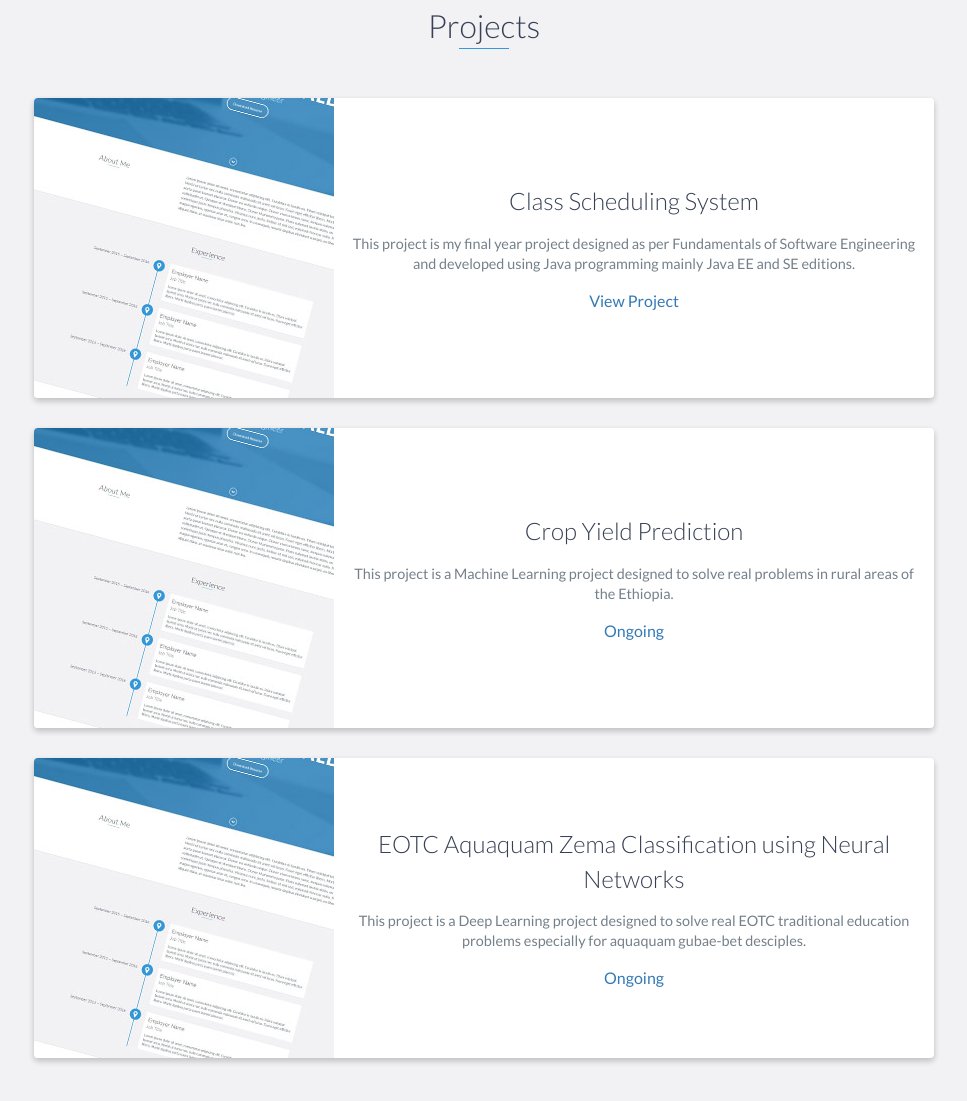
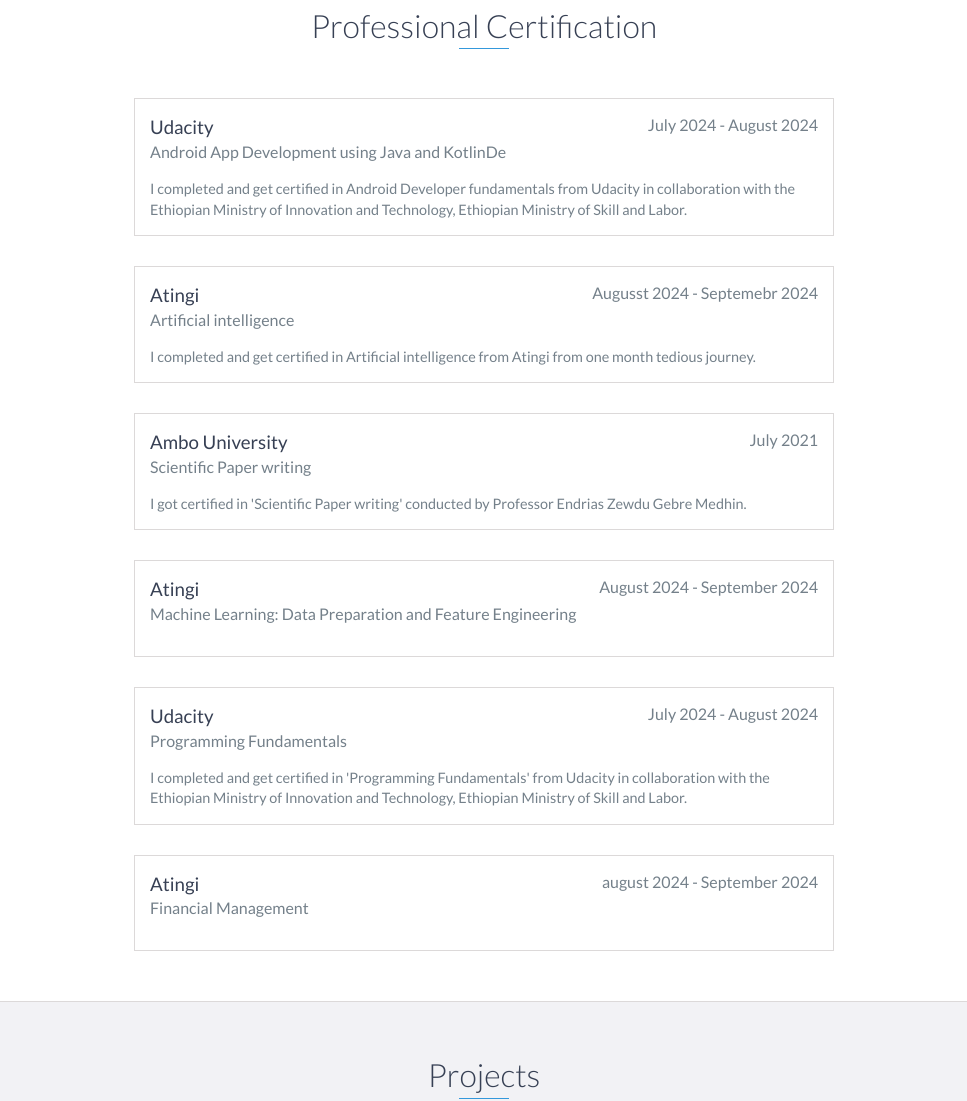
Before and after one commit to Jerusalem-Fetene/myportfolio, a website: page index.html in a window 1280 px wide. Shown: the part 3439-4540 px from the top of the page, without its empty margins (156-1123 px from the left). Drawn offline with nearby package versions, Linux system fonts and the light colour scheme.

Commit message:
update profile

```diff
--- a/index.html
+++ b/index.html
@@ -72,7 +72,7 @@
         <div id="lead-content">
             <h2 style="color:black;"> Jerusalem Fetene Mekonnin </font> </h2>
             <h3 style="color:black;">Software Engineer, Lecturer</h3>
-            <a href="Jerusalem F.-CV- 2.pdf" class="btn-rounded-white" style="color:black;">Download Resume</a>
+            <a href="E:\myportfolio\myportfolio\Jerusalem F.-CV.pdf" class="btn-rounded-white" style="color:black;">Download Resume</a>
         </div>
         <!-- End #lead-content -->
         <div id="lead-overlay"></div>
@@ -215,7 +215,78 @@
     </div>
     <!-- End #education -->
 
-    <div id="projects" class="background-alt">
+    <div id="education">
+        <h2 class="heading">Professional Certification</h2>
+         <div class="education-block">
+            <h3>Udacity</h3>
+            <span class="education-date">July 2024 - August 2024</span>
+            <h4>Android App Development using Java and KotlinDe</h4>
+
+                <p>
+                I completed and get certified in Android Developer fundamentals from Udacity in collaboration with the
+                Ethiopian Ministry of Innovation and Technology, Ethiopian Ministry of Skill and Labor.
+               </p>
+
+        </div>
+        <div class="education-block">
+            <h3>Atingi</h3>
+            <span class="education-date">Augusst 2024 - Septemebr 2024</span>
+            <h4>Artificial intelligence</h4>
+		<p>I completed and get certified in Artificial intelligence from Atingi from one month tedious journey.
+            </p>
+               <!--
+                <p>
+                Since 2017, I studied my BSC in Information Technology and I completed my Bachelor of Science (BSc) degree in Information Technology from Ambo University on January 20, 2021, where I graduated with a remarkable CGPA of 3.76 and received the Very Great Distinction award. During my undergraduate studies, I gained a comprehensive understanding of various aspects of information technology, including programming, database management, networking, and software development.
+               </p>
+                     -->
+        </div>
+            <div class="education-block">
+            <h3>Ambo University</h3>
+            <span class="education-date">July 2021</span>
+            <h4>Scientific Paper writing</h4>
+
+                <p>
+                I got certified in 'Scientific Paper writing' conducted by Professor Endrias Zewdu Gebre Medhin.
+               </p>
+                <!-- <li>
+                    Lorem ipsum dolor sit amet, consectetur adipiscing elit.
+                </li>
+                <li>
+                    Lorem ipsum dolor sit amet, consectetur adipiscing elit.
+                </li>  -->
+
+        </div>
+        <!-- End .education-block -->
+        <div class="education-block">
+            <h3>Atingi</h3>
+            <span class="education-date"> August 2024 - September 2024 </span>
+            <h4>Machine Learning: Data Preparation and Feature Engineering</h4>
+            <p>
+
+            </p>
+        </div>
+        <!-- End .education-block -->
+         <div class="education-block">
+            <h3>Udacity</h3>
+            <span class="education-date">July 2024 - August 2024</span>
+            <h4>Programming Fundamentals</h4>
+            <p>
+                I completed and get certified in 'Programming Fundamentals' from Udacity in collaboration with the
+                Ethiopian Ministry of Innovation and Technology, Ethiopian Ministry of Skill and Labor.
+            </p>
+        </div>
+        <div class="education-block">
+            <h3>Atingi</h3>
+            <span class="education-date">august 2024 - September 2024</span>
+            <h4>Financial Management</h4>
+            <p>
+
+            </p>
+        </div>
+    </div>
+    <!-- End #Certification -->
+
+       <div id="projects" class="background-alt">
         <h2 class="heading">Projects</h2>
         <div class="container">
             <div class="row">
@@ -276,17 +347,23 @@
             <li>Python</li>
             <li>NodeJS</li>
             <li>Angular 8</li>
+            <li>Project Management</li>
             <li>ReactJS</li>
             <li>Java</li>
+            <li>Machine Learning</li>
             <li>TypeScript</li>
             <li>C#</li>
             <li>C++</li>
             <li>HTML</li>
             <li>CSS</li>
+            <li>PostsgreSQL</li>
+            <li>Docker</li>
+            <li>Data Engineering</li>
             <li>MongoDB</li>
             <li>Kotlin</li>
             <li>Express</li>
             <li>Laravel</li>
+            <li>Data Analytics</li>
             <li>Adobe Photoshop</li>
             <li>Adobe After Effects</li>
             <li>MySQL Database</li>
```
Also changed, not shown: 2 other files.
